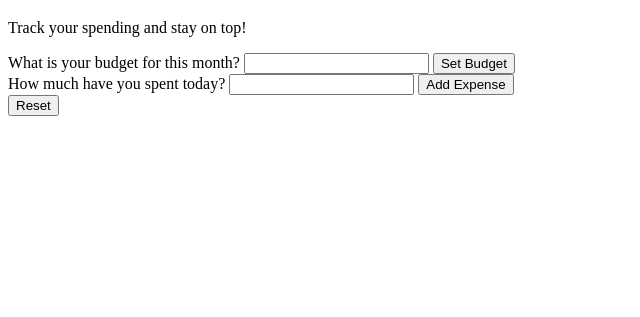
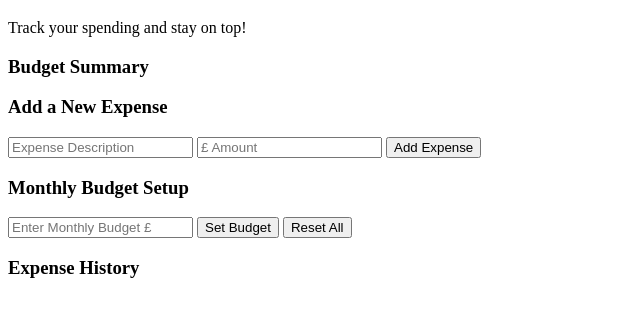
Before and after one commit to Godders1987/budget_app, a plain HTML site: page index.html in a window 1280 px wide. Shown: the part 61-378 px from the top of the page, without its empty margins (0-640 px from the left). Drawn offline with Linux system fonts and the light colour scheme.

Commit message:
Added more structure and notation for before beginning styling

```diff
--- a/index.html
+++ b/index.html
@@ -14,19 +14,27 @@
     </header>
 
     <div id="summary">
+      <h3>Budget Summary</h3>
       <!-- Here will go Monthly Spend, Total Spend and Remaining -->
     </div>
     <div>
-      <label for="monthly-amount">What is your budget for this month?</label>
-      <input type="number" id="monthly-amount" />
-      <button type="button">Set Budget</button>
+      <h3>Add a New Expense</h3>
+      <input
+        type="text"
+        id="expense_description"
+        placeholder="Expense Description"
+      />
+      <input type="number" id="expense_amount" placeholder="£ Amount" />
+      <button type="button">Add Expense</button>
     </div>
 
     <div>
-      <label for="amount-spent">How much have you spent today?</label>
-      <input type="number" id="amount-spent" />
-      <button type="button">Add Expense</button>
+      <h3>Monthly Budget Setup</h3>
+      <input type="number" id="budget" placeholder="Enter Monthly Budget £" />
+      <button type="button">Set Budget</button>
+      <button type="button">Reset All</button>
+      <h3>Expense History</h3>
+      <!-- Here there will be line items for the expenses I have spent this month -->
     </div>
-    <button type="button">Reset</button>
   </body>
 </html>
```
